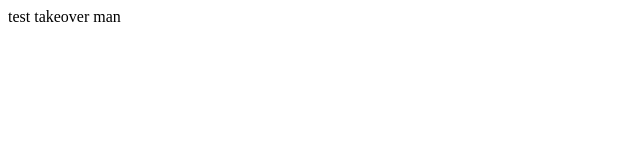
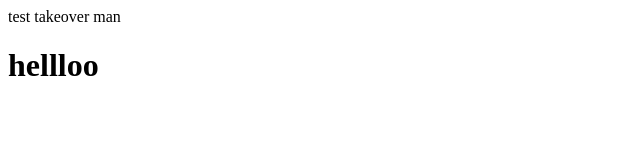
Before and after one commit to askanderr/takeover, a plain HTML site: page index.html in a window 1280 px wide. Shown: the whole page, without its empty margins (0-640 px from the left). Drawn offline with Linux system fonts and the light colour scheme.

Commit message:
Update index.html

```diff
--- a/index.html
+++ b/index.html
@@ -1 +1,2 @@
 test takeover man
+<h1>hellloo</h1>
```
